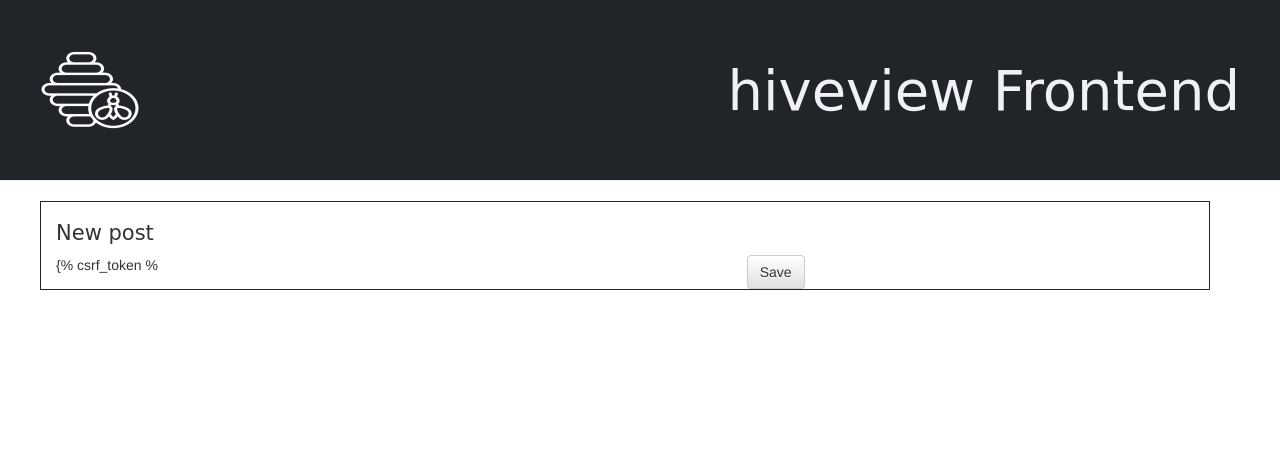
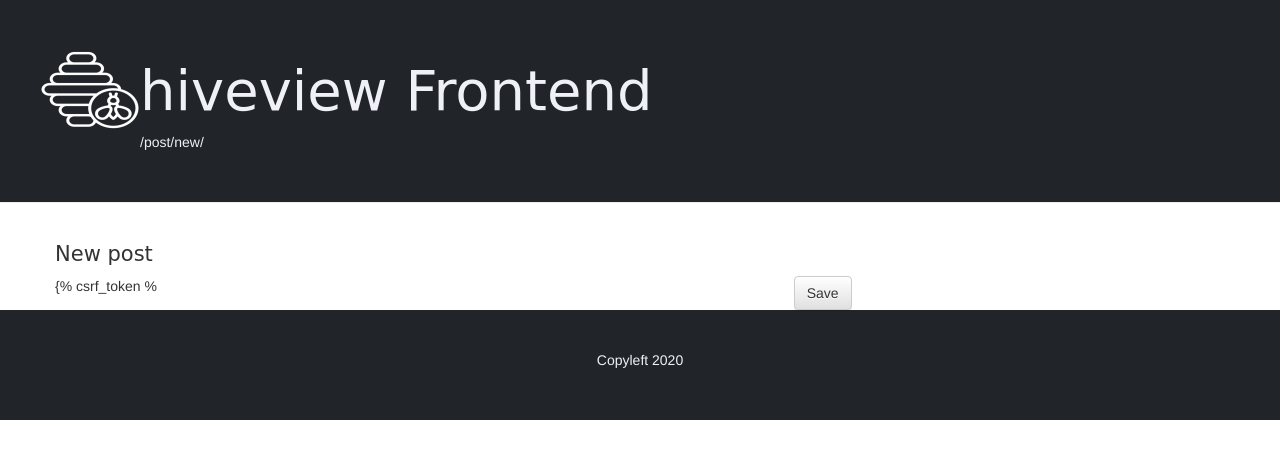
Before and after one commit to TheCrazyGM/hiveview, a Django app: page /post/new/ in a window 1280 px wide. Shown: the top 459 px of the page. Run offline with Django 3.2, Linux system fonts and the light colour scheme; some libraries are stand-ins or nearby versions; some web fonts are replaced.

Commit message:
layout changes

```diff
--- a/blog/static/css/blog.css
+++ b/blog/static/css/blog.css
@@ -1,34 +1,49 @@
-
 .page-header {
     background-color: #212529;
     margin-top: 0;
     padding: 40px 40px 40px 40px;
 }
 
-.page-header h1,
-.page-header h1 a,
-.page-header h1 a:visited,
-.page-header h1 a:active {
+.page-header h1, .page-header h1 a, .page-header h1 a:visited, .page-header h1 a:active {
     color: #f0f0f8;
     font-size: 2em;
     text-decoration: none;
-    float: right;
+}
+
+.page-header p {
+    color: #f0f0f8;
+    font-size: 1em;
+    text-decoration: none;
+    text-align: left;
+}
+
+.page-header img {
+    float: left;
+}
+
+.page-footer {
+    background-color: #212529;
+    margin-top: 0;
+    padding: 40px 40px 40px 40px;
+}
+
+.page-footer a, .page-footer a:visited, .page-footer a:active, .page-footer p {
+    color: #f0f0f8;
+    font-size: 1em;
+    text-decoration: none;
+    text-align: center;
 }
 
 .content {
     margin-left: 40px;
-    border: 1px solid #212529;
+    width: auto;
 }
 
-.content a,
-.content a:visited {
+.content a, .content a:visited {
     color: #E31337;
 }
 
-h1,
-h2,
-h3,
-h4 {
+h1, h2, h3, h4 {
     font-family: 'Autour', cursive;
 }
 
@@ -57,14 +72,11 @@
     float: right;
 }
 
-.post-form textarea,
-.post-form input {
+.post-form textarea, .post-form input {
     width: 100%;
 }
 
-.top-menu,
-.top-menu:hover,
-.top-menu:visited {
+.top-menu, .top-menu:hover, .top-menu:visited {
     color: #f0f0f8;
     float: right;
     font-size: 1em;
@@ -73,19 +85,29 @@
 
 .post {
     font-family: 'Archivo', sans-serif;
-    margin-bottom: 70px;
+    padding: 10px;
+    margin-bottom: 40px;
+    border: 3px solid #212529;
 }
+
 sub {
     font-size: small;
 }
 
-.post h1 a,
-.post h1 a:visited {
+.post h1 a, .post h1 a:visited {
     color: #212529;
 }
+
+.follow ul {
+    columns: 3;
+    border: 3px solid black;
+}
+
 .follow li {
     list-style-type: none;
-    }
+    display: block;
+    padding-top: 10px;
+}
 
 .tags li {
     background-color: #212529;
--- a/blog/templates/blog/base.html
+++ b/blog/templates/blog/base.html
@@ -2,7 +2,7 @@
 <html>
 
 <head>
-    <title>hiveview Frontend</title>
+    <title>hiveview Frontend - {{ request.path }}</title>
     <link rel="stylesheet" href="//maxcdn.bootstrapcdn.com/bootstrap/3.2.0/css/bootstrap.min.css">
     <link rel="stylesheet" href="//maxcdn.bootstrapcdn.com/bootstrap/3.2.0/css/bootstrap-theme.min.css">
     <link href="https://fonts.googleapis.com/css?family=Autour|Archivo&display=swap" rel="stylesheet">
@@ -16,6 +16,7 @@
         {% endif %}
         <a href="/" ><img src="{% static "img/Beehive.png" %}" alt="Beehive"></a>
         <h1><a href="/" >hiveview Frontend</a></h1>
+        <p>{{ request.path }}</p>
     </div>
     <div class="content container">
         <div class="row">
@@ -25,6 +26,12 @@
             </div>
         </div>
     </div>
+    <div class="page-footer">
+        {% now "Y" as current_year %}
+        <p>
+            Copyleft {{ current_year }}
+        </p>
+    </div>
 </body>
 
 </html>
--- a/blog/urls.py
+++ b/blog/urls.py
@@ -20,5 +20,6 @@
     path('post/new/', views.post_new, name='post_new'),
     path('@<slug:author>/<slug:permlink>/edit/',
          views.post_edit, name='post_edit'),
+    re_path(r'^(?P<tag>[^~,]+/?$)', views.tag, name='tag'),
 
 ]
--- a/blog/views.py
+++ b/blog/views.py
@@ -63,6 +63,10 @@
     posts = stm.get_discussions_by_created(q)
     return render(request, 'blog/post_list.html', {'posts': posts})
 
+def tag(request, tag):
+    tag_q = Query(limit=10, tag=tag)
+    posts = stm.get_discussions_by_trending(tag_q)
+    return render(request, 'blog/post_list.html', {"posts": posts})
 
 def blog_posts(request, author):
     author = re.sub(r'\/', '', author)
```
Also changed, not shown: blog/templates/blog/userlist.html (+4 -4 lines).
